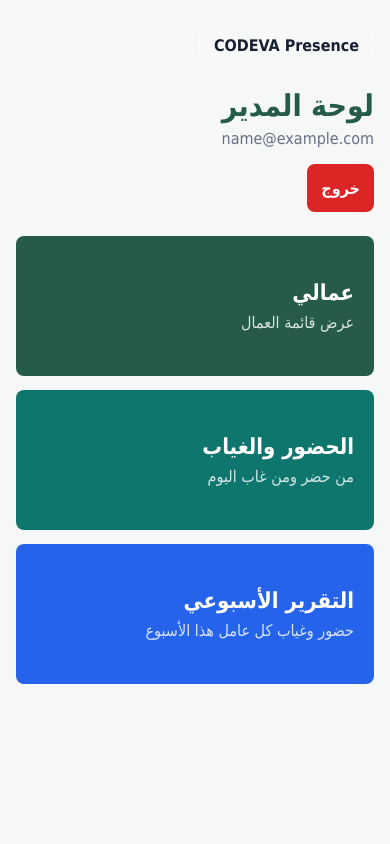
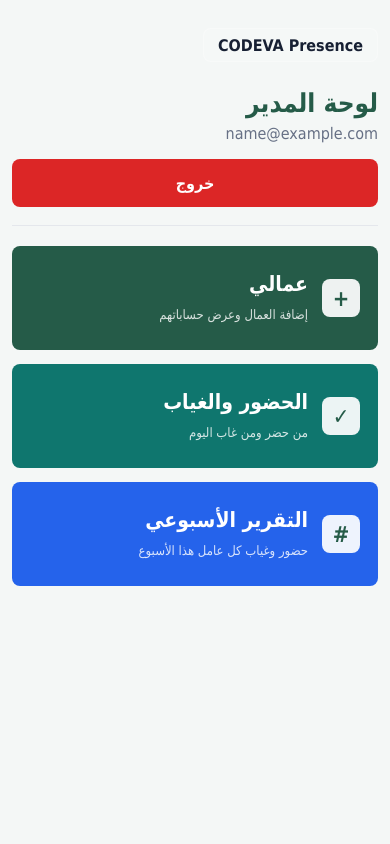
Before and after one commit to saiid27/codeva-backend, a Flask app: page /manager in a window 390 px wide. Run offline with Flask 3, Linux system fonts and the light colour scheme; the visitor is signed in with stand-in values (Sample User, id 1); parts of the project's set-up code (start-up, migrations or seed data) failed here and were passed over; some libraries are stand-ins or nearby versions.

Commit message:
Improve responsive manager pages

```diff
--- a/static/web/styles.css
+++ b/static/web/styles.css
@@ -183,7 +183,7 @@ button {
 
 .dev-body {
   color: #172033;
-  background: #f5f8f7;
+  background: #f4f7f6;
 }
 
 .dev-body::after {
@@ -191,17 +191,19 @@ button {
 }
 
 .dev-page {
-  width: min(100% - 32px, 1040px);
+  width: min(100% - 32px, 1080px);
   margin: 0 auto;
-  padding: 28px 0 44px;
+  padding: 24px 0 44px;
 }
 
 .dev-header {
-  min-height: 82px;
+  min-height: 86px;
+  padding: 14px 0 18px;
   display: flex;
   align-items: center;
   justify-content: space-between;
   gap: 16px;
+  border-bottom: 1px solid #e4e7ec;
 }
 
 .dev-header h1 {
@@ -219,11 +221,13 @@ button {
   padding: 0 14px;
   display: inline-flex;
   align-items: center;
+  justify-content: center;
   border-radius: 8px;
   color: var(--white);
   background: var(--green-dark);
   text-decoration: none;
   font-weight: 800;
+  white-space: nowrap;
 }
 
 .dev-header-actions {
@@ -377,18 +431,19 @@ button.danger {
 }
 
 .manager-grid {
-  margin-top: 24px;
+  margin-top: 20px;
   display: grid;
-  grid-template-columns: repeat(auto-fit, minmax(220px, 1fr));
+  grid-template-columns: repeat(3, minmax(0, 1fr));
   gap: 14px;
 }
 
 .manager-tile {
-  min-height: 140px;
-  padding: 20px;
-  display: flex;
-  flex-direction: column;
-  justify-content: center;
+  min-height: 132px;
+  padding: 18px;
+  display: grid;
+  grid-template-columns: 42px minmax(0, 1fr);
+  gap: 14px;
+  align-items: center;
   border-radius: 8px;
   color: var(--white);
   background: var(--green-dark);
@@ -405,12 +460,29 @@ button.danger {
 
 .manager-tile strong {
   display: block;
-  font-size: 22px;
+  font-size: 21px;
+  line-height: 1.25;
 }
 
-.manager-tile span {
+.manager-tile small {
+  display: block;
   margin-top: 8px;
   color: rgba(255, 255, 255, .82);
+  font-size: 13px;
+  line-height: 1.5;
+}
+
+.tile-icon {
+  width: 42px;
+  height: 42px;
+  display: inline-flex;
+  align-items: center;
+  justify-content: center;
+  border-radius: 8px;
+  color: var(--green-dark);
+  background: rgba(255, 255, 255, .92);
+  font-size: 22px;
+  font-weight: 900;
 }
 
 .summary-grid {
@@ -483,14 +555,52 @@ button.danger {
 }
 
 @media (max-width: 720px) {
-  .dev-header,
-  .admin-row {
+  .dev-page {
+    width: min(100% - 24px, 1080px);
+    padding-top: 14px;
+  }
+
+  .dev-header {
+    display: grid;
     align-items: stretch;
     grid-template-columns: 1fr;
   }
 
-  .dev-header {
-    display: grid;
+  .dev-header h1 {
+    font-size: 26px;
+  }
+
+  .dev-link,
+  .logout-button {
+    width: 100%;
+  }
+
+  .dev-card {
+    padding: 14px;
+  }
+
+  .section-title {
+    display: block;
+  }
+
+  .worker-form,
+  .manager-grid,
+  .admin-row {
+    grid-template-columns: 1fr;
+  }
+
+  .manager-tile {
+    min-height: 104px;
+    grid-template-columns: 38px minmax(0, 1fr);
+  }
+
+  .tile-icon {
+    width: 38px;
+    height: 38px;
+  }
+
+  .form-submit {
+    width: 100%;
   }
 
   .row-actions {
--- a/templates/manager.html
+++ b/templates/manager.html
@@ -20,18 +20,27 @@
         </form>
       </header>
 
-      <section class="manager-grid">
+      <section class="manager-grid" aria-label="روابط لوحة المدير">
         <a class="manager-tile" href="/manager/workers">
-          <strong>عمالي</strong>
-          <span>عرض قائمة العمال</span>
+          <span class="tile-icon">+</span>
+          <span>
+            <strong>عمالي</strong>
+            <small>إضافة العمال وعرض حساباتهم</small>
+          </span>
         </a>
         <a class="manager-tile" href="/manager/attendance">
-          <strong>الحضور والغياب</strong>
-          <span>من حضر ومن غاب اليوم</span>
+          <span class="tile-icon">✓</span>
+          <span>
+            <strong>الحضور والغياب</strong>
+            <small>من حضر ومن غاب اليوم</small>
+          </span>
         </a>
         <a class="manager-tile" href="/manager/report">
-          <strong>التقرير الأسبوعي</strong>
-          <span>حضور وغياب كل عامل هذا الأسبوع</span>
+          <span class="tile-icon">#</span>
+          <span>
+            <strong>التقرير الأسبوعي</strong>
+            <small>حضور وغياب كل عامل هذا الأسبوع</small>
+          </span>
         </a>
       </section>
     </main>
```
Also changed, not shown: other parts of static/web/styles.css (+54 -4 lines), templates/manager_workers.html (+27 -12 lines).
